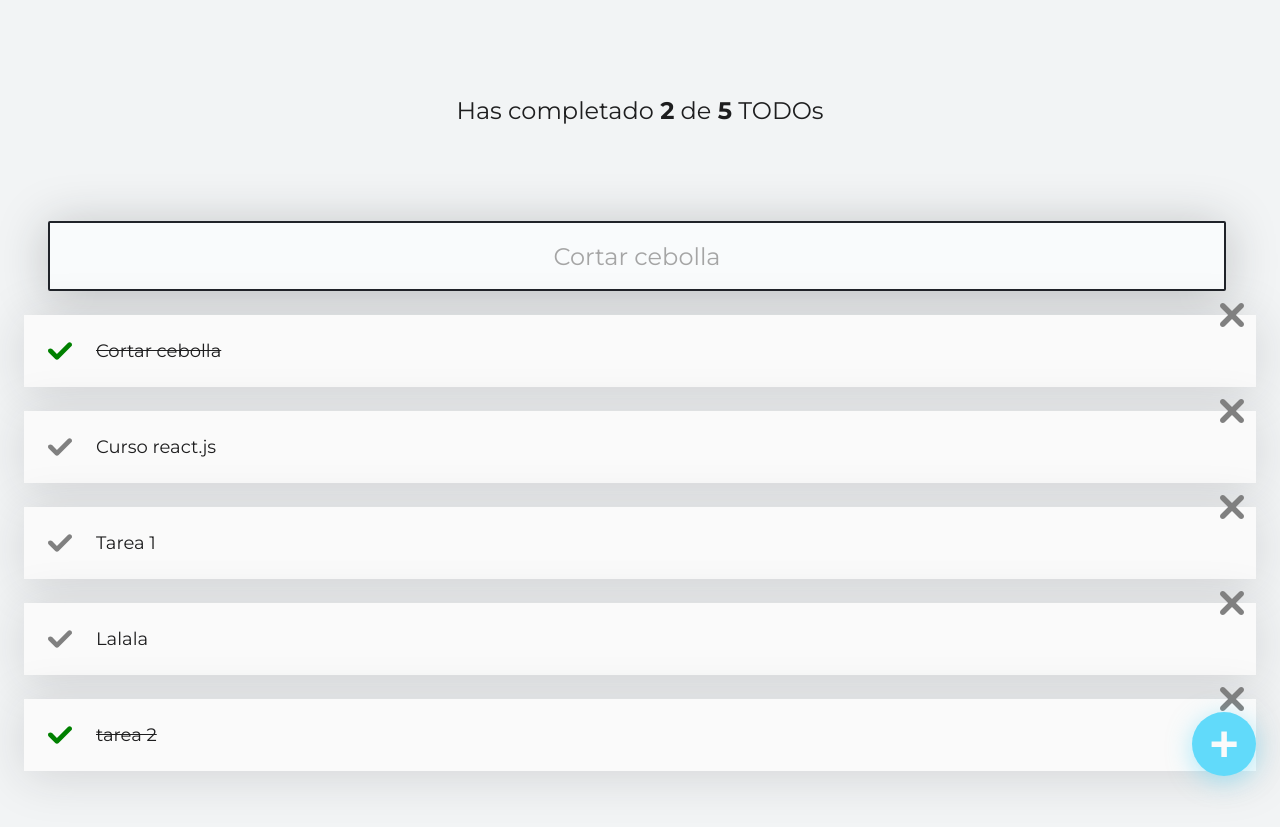
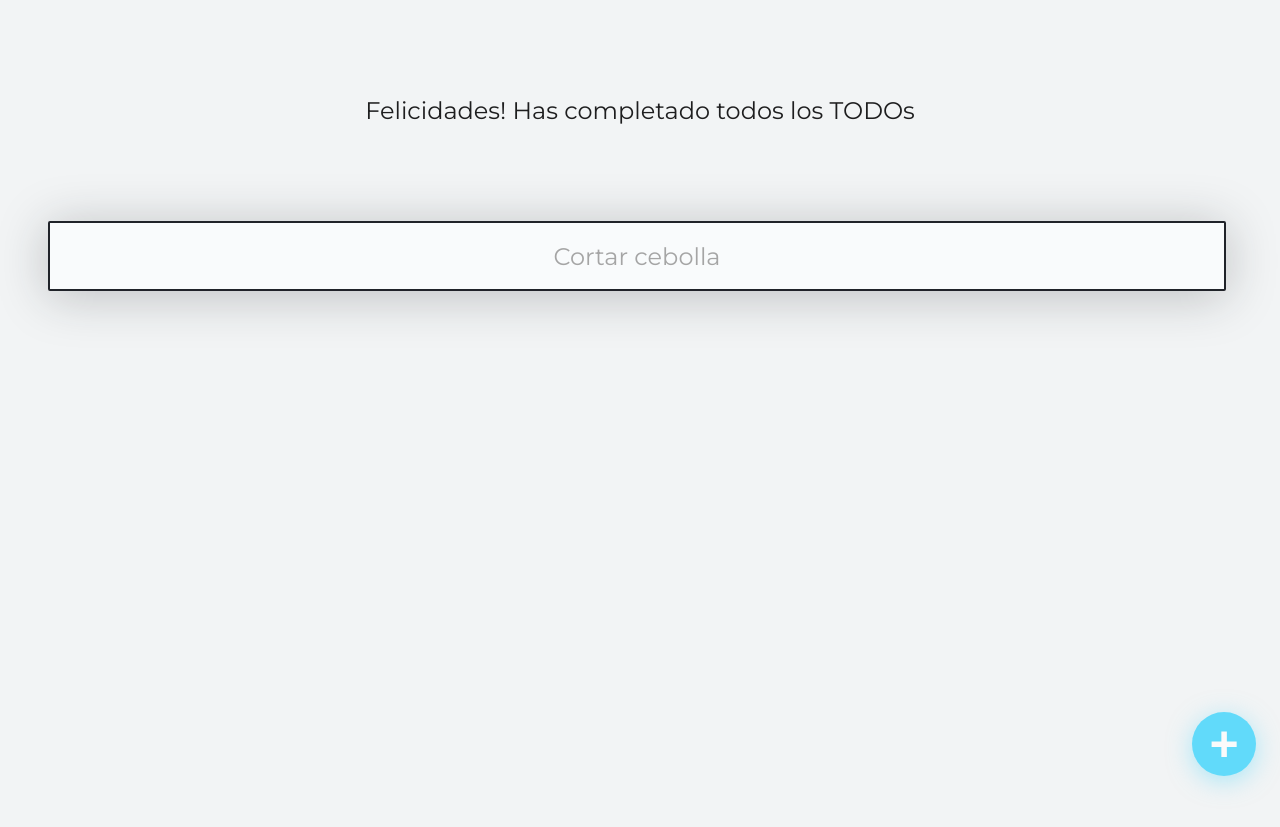
Before and after one commit to AndresSelaya/react-platzi, a React (Create React App) app in the folder react-curso/: page / in a window 1280 px wide. After the commit the page ends 800 px from the top, so only its background shows below. Built offline with nearby package versions, Linux system fonts and the light colour scheme.

Commit message:
Persistencia de datos con local storage

```diff
--- a/react-curso/src/App.js
+++ b/react-curso/src/App.js
@@ -5,16 +5,28 @@
 import { CreateTodoButton } from './CreateTodoButton';
 import React from 'react';
 
-const defaultTodos = [
-  {text:'Cortar cebolla', completed: true},
-  {text:'Curso react.js', completed: false},
-  {text:'Tarea 1', completed: false},
-  {text:'Lalala', completed: false},
-  {text:'tarea 2', completed: true}
-]
+// const defaultTodos = [
+//   {text:'Cortar cebolla', completed: true},
+//   {text:'Curso react.js', completed: false},
+//   {text:'Tarea 1', completed: false},
+//   {text:'Lalala', completed: false},
+//   {text:'tarea 2', completed: true}
+// ]
+
+// localStorage.setItem('TODOS_v1', JSON.stringify(defaultTodos))
+// localStorage.removeItem('TODOS_v1')
 
 function App() {
-  const [todos, setTodos] = React.useState(defaultTodos);
+  const localStorageTodos = localStorage.getItem('TODOS_v1');
+  let parsedTodos;
+  if(!localStorageTodos){
+    localStorage.setItem('TODOS_v1', JSON.stringify([]))
+    parsedTodos = [];
+  }else{
+    parsedTodos = JSON.parse(localStorageTodos);
+  }
+
+  const [todos, setTodos] = React.useState(parsedTodos);
   const [searchValue, setSearchValue] = React.useState('');
 
   //estados derivados
@@ -30,12 +42,18 @@
     return todoText.includes(searchText)
   })
 
+  const saveTodos = (newTodos) =>{
+    localStorage.setItem('TODOS_v1', JSON.stringify(newTodos))
+    setTodos(newTodos);
+  }
+
+
   //Completar 1 todo (buscar cual todo se clickeo complete V y actualizar)
   const completeTodo = (text)=>{
     const newTodos = [...todos];
     const indexTodo = newTodos.findIndex((todo) => todo.text === text)
     newTodos[indexTodo].completed = true;
-    setTodos(newTodos);
+    saveTodos(newTodos);
   }
 
   //Eliminar 1 todo
@@ -43,7 +61,7 @@
     const newTodos = [...todos];
     const indexTodo = newTodos.findIndex((todo) => todo.text === text)
     newTodos.splice(indexTodo,1);
-    setTodos(newTodos);
+    saveTodos(newTodos);
   }
 
   return (
```
Also changed, not shown: react-curso/src/logo.svg (deleted).
